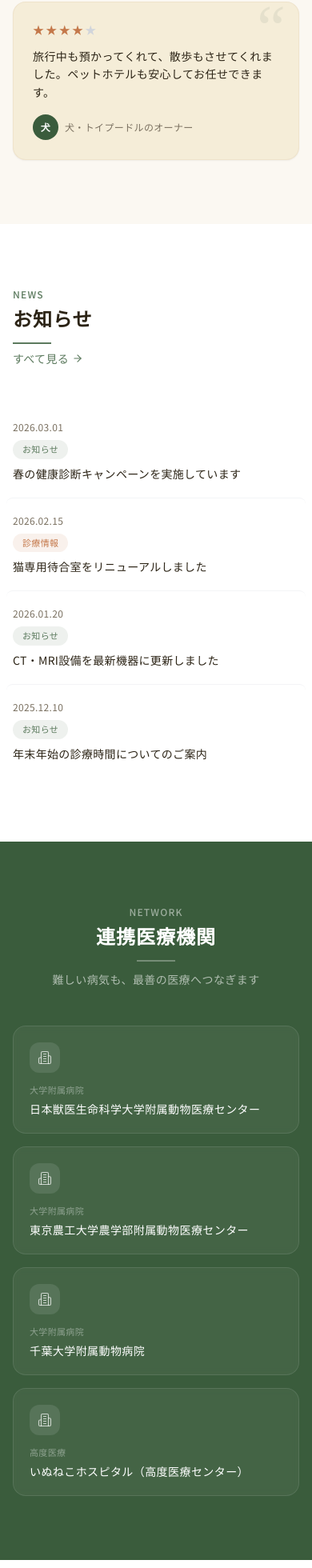
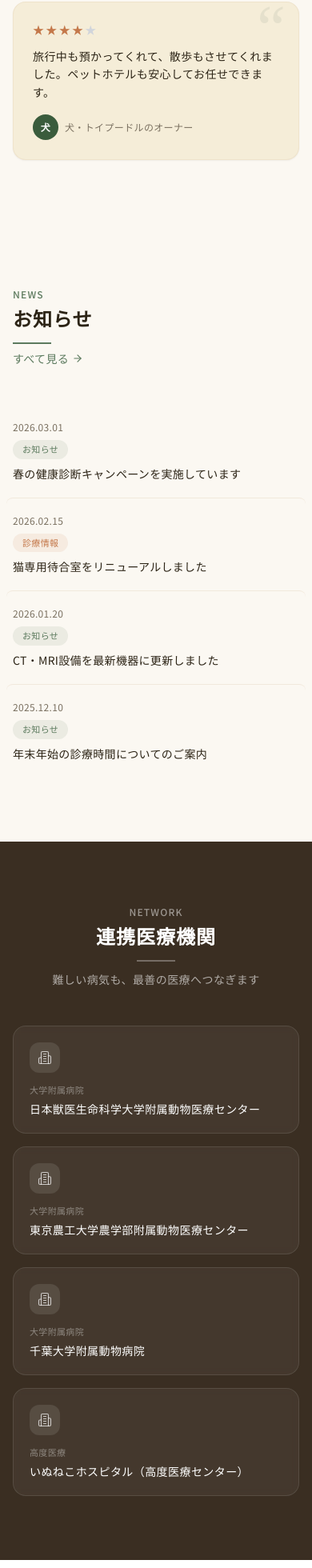
Before and after one commit to v1106719921219/vet-demo-template, a Next.js app: page / in a window 390 px wide. Shown: the part 6437-8397 px from the top of the page at 80% size. Built offline with nearby package versions, Linux system fonts and the light colour scheme.

Commit message:
背景色の統一・OGP画像設定

```diff
--- a/src/app/layout.tsx
+++ b/src/app/layout.tsx
@@ -24,9 +24,24 @@ export const metadata: Metadata = {
   keywords: HOSPITAL.seo?.keywords?.join(', '),
   openGraph: {
     title: HOSPITAL.seo?.title ?? HOSPITAL.name,
-    description: HOSPITAL.seo?.description ?? '',
+    description: HOSPITAL.seo?.description ?? `${HOSPITAL.address}の動物病院。${HOSPITAL.animals.join('・')}の診療。`,
     type: 'website',
     locale: 'ja_JP',
+    images: [
+      {
+        url: '/hero-vet.png',
+        width: 1200,
+        height: 630,
+        alt: HOSPITAL.name,
+      },
+    ],
+    siteName: HOSPITAL.name,
+  },
+  twitter: {
+    card: 'summary_large_image',
+    title: HOSPITAL.seo?.title ?? HOSPITAL.name,
+    description: HOSPITAL.seo?.description ?? `${HOSPITAL.address}の動物病院。`,
+    images: ['/hero-vet.png'],
   },
   robots: { index: true, follow: true },
 }
--- a/src/components/NewsSection.tsx
+++ b/src/components/NewsSection.tsx
@@ -21,7 +21,7 @@ export default function NewsSection() {
   const news = HOSPITAL.news ?? defaultNews
 
   return (
-    <section className="bg-white py-20 px-4">
+    <section className="bg-bg py-20 px-4">
       <div className="mx-auto max-w-6xl">
         <motion.div
           className="mb-12 flex flex-col items-start gap-2 sm:flex-row sm:items-end sm:justify-between"
@@ -40,12 +40,12 @@ export default function NewsSection() {
           </a>
         </motion.div>
 
-        <div className="divide-y divide-gray-100">
+        <div className="divide-y divide-wood/20">
           {news.slice(0, 4).map((item, i) => (
             <motion.a
               key={i}
               href="#"
-              className="group flex flex-col gap-2 py-5 transition-colors hover:bg-primary-light/30 px-2 -mx-2 rounded-lg sm:flex-row sm:items-center sm:gap-6"
+              className="group flex flex-col gap-2 py-5 transition-colors hover:bg-cream px-2 -mx-2 rounded-lg sm:flex-row sm:items-center sm:gap-6"
               initial={{ opacity: 0, x: -16 }}
               whileInView={{ opacity: 1, x: 0 }}
               viewport={{ once: true }}
--- a/src/components/Partnership.tsx
+++ b/src/components/Partnership.tsx
@@ -15,7 +15,7 @@ export default function Partnership() {
   const partnerships = HOSPITAL.partnerships ?? defaultPartnerships
 
   return (
-    <section className="bg-primary-dark py-20 px-4">
+    <section style={{ backgroundColor: '#3A2E22' }} className="py-20 px-4">
       <div className="mx-auto max-w-6xl">
         <motion.div
           className="mb-12 text-center"
```
